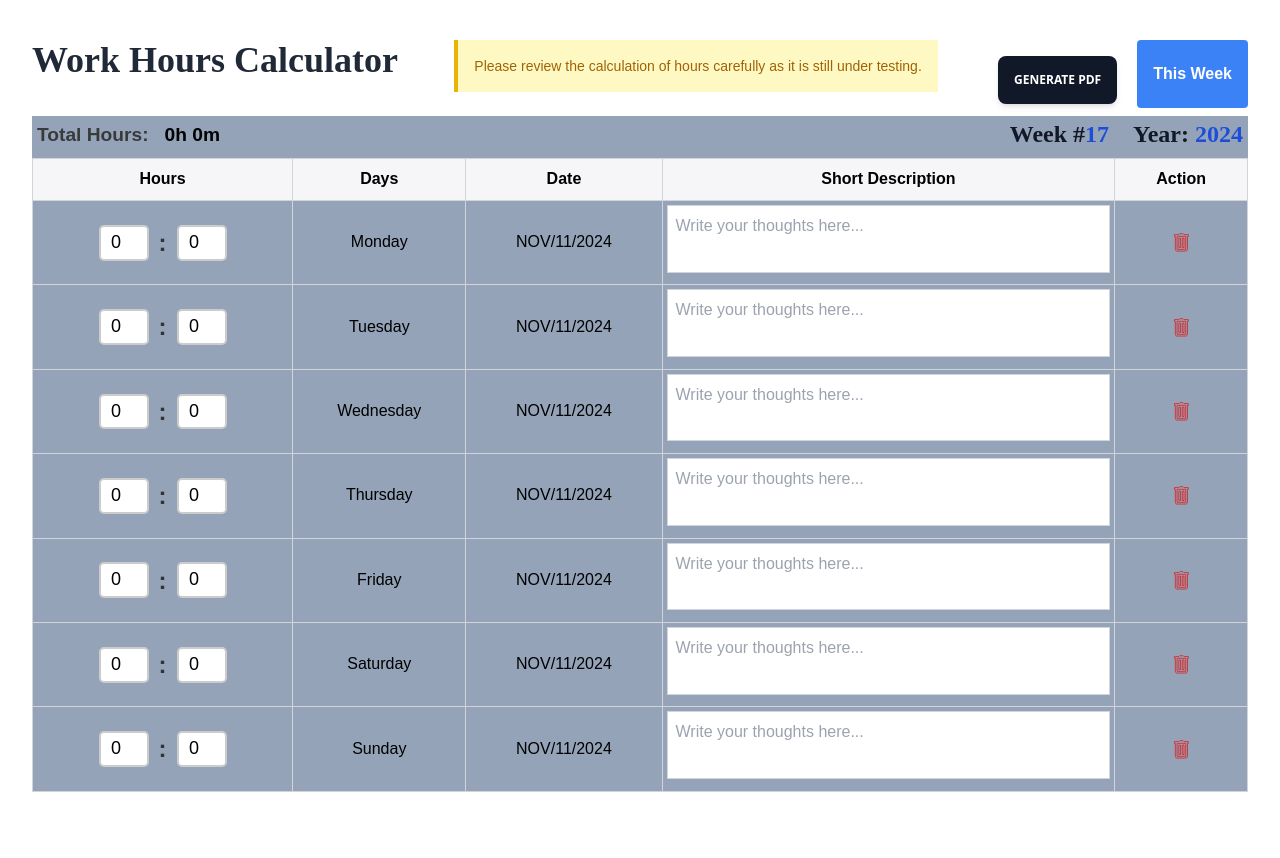
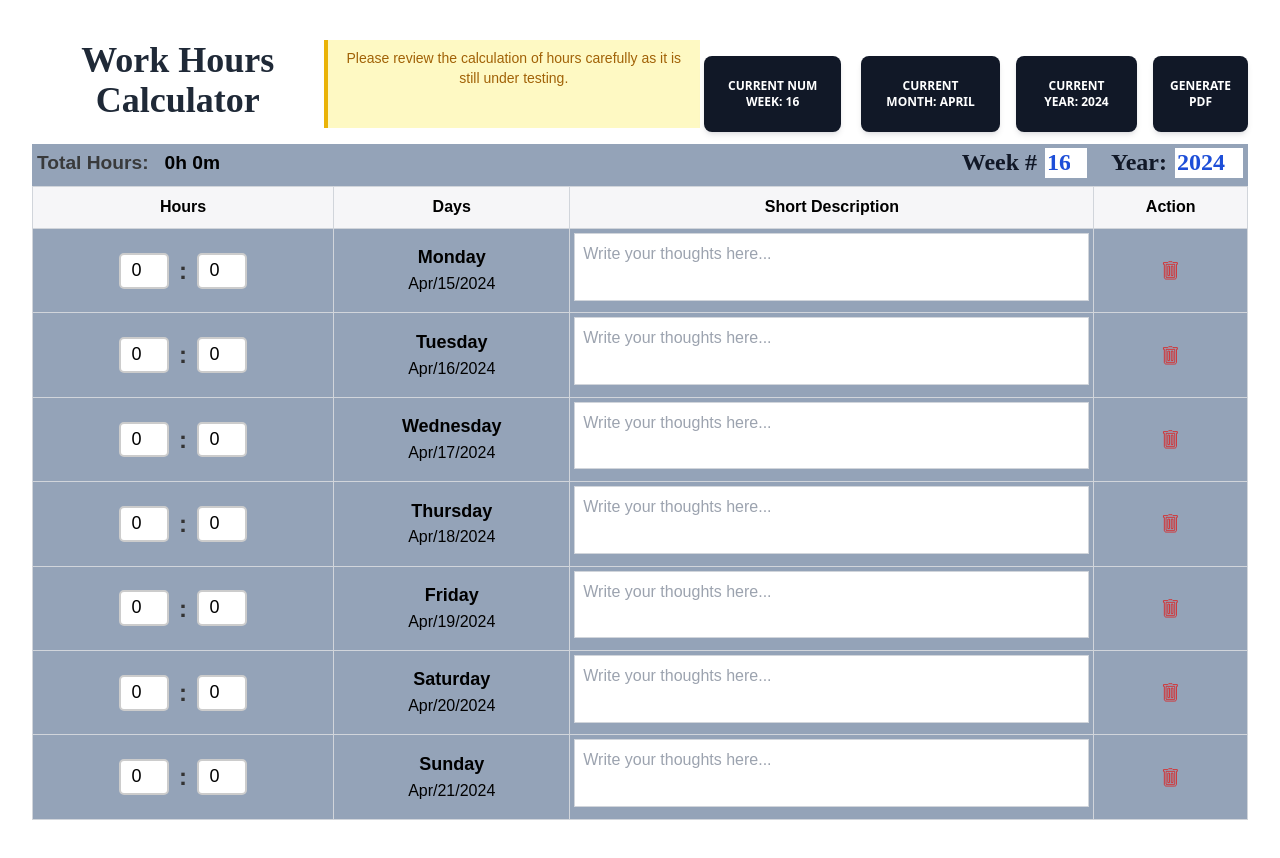
Before and after one commit to Manuelcarbajal/Calc.-Hours, a React (Vite) app: page / in a window 1280 px wide. Before the commit the page ends 832 px from the top, so only its background shows below. Built offline with nearby package versions, Linux system fonts and the light colour scheme.

Commit message:
udpate dias de semana

```diff
--- a/index.html
+++ b/index.html
@@ -3,7 +3,7 @@
 
 <head>
   <meta charset="UTF-8" />
-  <link rel="icon" type="image/svg+xml" href="/hour-svg.svg" />
+  <link rel="icon" type="image/svg+xml" href="/clock-square.svg" />
   <meta name="viewport" content="width=device-width, initial-scale=1.0" />
   <title>Calc. Hours</title>
 </head>
--- a/src/components/PdfGenerator.js
+++ b/src/components/PdfGenerator.js
@@ -1,15 +1,18 @@
 import jsPDF from "jspdf";
 import "jspdf-autotable";
-import { format } from "date-fns";
+import { formateMDY } from "../utils/date/formateMDY.js";
 
 export const PdfGenerator = () => {
   const localStorageData = JSON.parse(localStorage.getItem("table-key"));
+
+  const { week, year, numWeek } = localStorageData;
 
   const total = () => {
     let totalHours = 0;
     let totalMinutes = 0;
 
-    localStorageData.map((data) => {
+    if (localStorageData) {
+      week.map((data) => {
         const { hours, minutes } = data.hour;
         totalHours += parseInt(hours) || 0;
         totalMinutes += parseInt(minutes) || 0;
@@ -20,14 +23,16 @@ export const PdfGenerator = () => {
 
       const formattedTime = `${totalHours}h ${totalMinutes}m`;
       return formattedTime;
+    }
   };
 
   // Crear una nueva instancia de jsPDF
   const pdf = new jsPDF();
+  const customName = `Rpt_${year}_Wk${numWeek}.pdf`;
 
   // Establecer las propiedades del documento
   pdf.setProperties({
-    title: "Week Hours",
+    title: `Week Hours`,
   });
 
   // Título de la página
@@ -58,9 +63,9 @@ export const PdfGenerator = () => {
   const pageHeight = pdf.internal.pageSize.height;
 
   // Iterar sobre los días de la semana
-  localStorageData.forEach((dayData) => {
+  week.forEach((data) => {
     // Verificar si el contenido cabe en la página actual
-    const dayHeight = calculateDayHeight(pdf, dayData);
+    const dayHeight = calculateDayHeight(pdf, data);
     if (yPosition + dayHeight > pageHeight - 30) {
       pdf.addPage(); // Añadir nueva página si no cabe
       yPosition = 15; // Reiniciar la posición Y para la nueva página
@@ -68,21 +73,21 @@ export const PdfGenerator = () => {
 
     pdf.setFontSize(16);
     pdf.setFont("Newsreader", "bold");
-    pdf.text(dayData.day, 13, yPosition); // Escribir el nombre del día
+    pdf.text(data.day, 13, yPosition); // Escribir el nombre del día
 
     //DATE
     pdf.setFontSize(13);
     pdf.setFont("custom", "normal");
-    pdf.text("NOV/11/2024", 50, yPosition);
+    pdf.text(formateMDY(data.date), 50, yPosition);
 
     // HOURS FOR DAY
     pdf.setFont("Newsreader", "bold");
     pdf.setFontSize(11);
     pdf.text("Hours: ", 130, yPosition);
     pdf.setFontSize(14);
-    const hoursText = `${dayData.hour.hours}h:${
-      dayData.hour.minutes < 10 ? "0" : ""
-    }${dayData.hour.minutes}m`;
+    const hoursText = `${data.hour.hours}h:${
+      data.hour.minutes < 10 ? "0" : ""
+    }${data.hour.minutes}m`;
     pdf.text(hoursText, 145, yPosition);
 
     // Descripción
@@ -91,14 +96,13 @@ export const PdfGenerator = () => {
     pdf.setFontSize(10);
     pdf.setFont("custom", "normal");
 
-    const longText = dayData.description || "No description available."; // Si no hay descripción, poner texto predeterminado
+    const longText = data.description || "No description available.";
 
     // Ajustar el texto largo para que encaje en varias líneas
     const textLines = pdf.splitTextToSize(longText, 180); // Ajusta el 180 según el ancho de la página
 
     // Calcular el alto del texto para la descripción
     const textHeight = pdf.getTextDimensions(textLines).h;
-    console.log(textHeight);
 
     // Imprimir el texto en múltiples líneas
     pdf.text(textLines, 13, yPosition + 15);
@@ -127,11 +131,9 @@ export const PdfGenerator = () => {
     pdf.text(`Page ${i} of ${totalPages}`, 185, pageHeight - 10);
   }
 
-  // Guardar el PDF
-  pdf.save("Week_Hours.pdf");
-
   // Abrir el PDF en una nueva pestaña
   const pdfDataUri = pdf.output("datauristring");
+
   const newTab = window.open();
   newTab?.document.write(
     `<iframe width='100%' height='100%' src='${pdfDataUri}'></iframe>`
@@ -141,18 +143,18 @@ export const PdfGenerator = () => {
 // Función para calcular el alto total del día, incluyendo la descripción
 const calculateDayHeight = (pdf, dayData) => {
   pdf.setFontSize(16);
-  const dayHeight = 10; // Aproximadamente la altura del título del día
+  const dayHeight = 10;
 
   pdf.setFontSize(11);
-  const hoursHeight = 10; // Aproximadamente la altura para las horas
+  const hoursHeight = 10;
 
   pdf.setFontSize(15);
-  const descriptionHeight = 9; // Aproximadamente la altura para la etiqueta de descripción
+  const descriptionHeight = 9;
 
   // Ajustar el texto largo para que encaje en varias líneas
   const longText = dayData.description || "No description available.";
   const textLines = pdf.splitTextToSize(longText, 180);
   const textHeight = pdf.getTextDimensions(textLines).h;
 
-  return dayHeight + hoursHeight + descriptionHeight + textHeight + 20; // Espacio extra para márgenes y separación
+  return dayHeight + hoursHeight + descriptionHeight + textHeight + 20;
 };
--- a/src/components/date/getWeekNumber.js
+++ b/src/components/date/getWeekNumber.js
@@ -1,12 +1,24 @@
-export const getWeekNumber = (date, deductWeek = null) => {
-  let d = new Date(date.getTime()); //Creamos un nuevo Date con la fecha de "this".
+export const getWeekNumber = (date, year = null) => {
+  let d = new Date(date.getTime()); // Creamos un nuevo Date con la fecha de "this".
 
-  if (deductWeek) {
-    d.setDate(d.getDate() - deductWeek * 7);
+  if (year) {
+    d.setFullYear(year);
   }
 
-  d.setHours(0, 0, 0, 0); //Nos aseguramos de limpiar la hora.
-  d.setDate(d.getDate() + 4 - (d.getDay() || 7)); // Recorremos los días para asegurarnos de estar "dentro de la semana"
-  //Finalmente, calculamos redondeando y ajustando por la naturaleza de los números en JS:
-  return Math.ceil(((d - new Date(d.getFullYear(), 0, 1)) / 8.64e7 + 1) / 7);
+  const firstDayOfYear = new Date(d.getFullYear(), 0, 1);
+  const firstThursday = new Date(
+    d.getFullYear(),
+    0,
+    1 + ((4 - firstDayOfYear.getDay() + 7) % 7)
+  ); // Primer jueves del año
+
+  console.log(firstThursday);
+
+  // Calculamos la diferencia en días entre la fecha actual y el primer jueves.
+  const daysBetween = Math.floor((d - firstThursday) / (1000 * 60 * 60 * 24));
+
+  // La semana comienza en el primer lunes después del primer jueves
+  const weekNumber = Math.floor(daysBetween / 7 + 1);
+
+  return weekNumber;
 };
--- a/src/data/weekdays.js
+++ b/src/data/weekdays.js
@@ -1,4 +1,7 @@
-export const dataHours = [
+export const dataHours = {
+  year: null,
+  numWeek: null,
+  week: [
     {
       id: 1,
       day: "Monday",
@@ -69,4 +72,5 @@ export const dataHours = [
       },
       description: "",
     },
-];
+  ],
+};
--- a/src/pages/home/Home.jsx
+++ b/src/pages/home/Home.jsx
@@ -1,35 +1,29 @@
-import { useRef, useState } from "react";
 import Table from "./components/Table";
 // import { toPng } from "html-to-image";
 import { PdfGenerator } from "../../components/PdfGenerator";
+import { getWeekNumber } from "../../components/date/getWeekNumber";
 
 const Home = () => {
   const date = new Date();
-  const [numWeek, setNumWeek] = useState(null);
-
-  const elementRef = useRef(null);
-
-  const nextWeek = () => {
-    if (!numWeek) return setNumWeek(1);
-    if (numWeek === 1) return setNumWeek(null);
-  };
-
-  // const htmlToImageConvert = () => {
-  //   toPng(elementRef.current, { cacheBust: false })
-  //     .then((dataUrl) => {
-  //       const link = document.createElement("a");
-  //       link.download = `week-${numWeek}.png`;
-  //       link.href = dataUrl;
-  //       link.click();
-  //     })
-  //     .catch((err) => {
-  //       console.log(err);
-  //     });
-  // };
 
   const generatePdf = () => {
     PdfGenerator();
   };
+
+  const month = [
+    "January",
+    "February",
+    "March",
+    "April",
+    "May",
+    "June",
+    "July",
+    "August",
+    "September",
+    "October",
+    "November",
+    "December",
+  ];
 
   return (
     <>
@@ -38,7 +32,7 @@ const Home = () => {
           Work Hours Calculator
         </h1>
 
-        <div className="bg-yellow-100 border-l-4 border-yellow-500 text-yellow-700 p-4 mb-4">
+        <div className="bg-yellow-100 border-l-4 border-yellow-500 text-yellow-700 p-2 mb-2">
           <p className="text-sm">
             Please review the calculation of hours carefully as it is still
             under testing.
@@ -46,14 +40,24 @@ const Home = () => {
         </div>
 
         <div className="flex space-x-4">
-          {/* <button
-            className="align-middle select-none font-sans font-bold text-center uppercase transition-all disabled:opacity-50 disabled:shadow-none disabled:pointer-events-none text-xs py-2 px-4 rounded-lg bg-gray-900 text-white shadow-md shadow-gray-900/10 hover:shadow-lg hover:shadow-gray-900/20 focus:opacity-[0.85] focus:shadow-none active:opacity-[0.85] active:shadow-none flex items-center gap-3 mt-4 m-1"
+          <button
+            className="align-middle select-none font-sans font-bold text-center uppercase transition-all disabled:opacity-50 disabled:shadow-none disabled:pointer-events-none text-xs  px-4 rounded-lg bg-gray-900 text-white shadow-md shadow-gray-900/10 hover:shadow-lg hover:shadow-gray-900/20 focus:opacity-[0.85] focus:shadow-none active:opacity-[0.85] active:shadow-none flex items-center gap-3 mt-4 m-1"
             type="button"
-            onClick={htmlToImageConvert}
           >
-            Export Image JPG
-          </button> */}
-
+            current Num Week: {getWeekNumber(date)}
+          </button>
+          <button
+            className="align-middle select-none font-sans font-bold text-center uppercase transition-all disabled:opacity-50 disabled:shadow-none disabled:pointer-events-none text-xs  px-4 rounded-lg bg-gray-900 text-white shadow-md shadow-gray-900/10 hover:shadow-lg hover:shadow-gray-900/20 focus:opacity-[0.85] focus:shadow-none active:opacity-[0.85] active:shadow-none flex items-center gap-3 mt-4 m-1"
+            type="button"
+          >
+            current Month: {month[date.getMonth()]}
+          </button>
+          <button
+            className="align-middle select-none font-sans font-bold text-center uppercase transition-all disabled:opacity-50 disabled:shadow-none disabled:pointer-events-none text-xs  px-4 rounded-lg bg-gray-900 text-white shadow-md shadow-gray-900/10 hover:shadow-lg hover:shadow-gray-900/20 focus:opacity-[0.85] focus:shadow-none active:opacity-[0.85] active:shadow-none flex items-center gap-3 mt-4 m-1"
+            type="button"
+          >
+            current Year: {date.getFullYear()}
+          </button>
           <button
             className="align-middle select-none font-sans font-bold text-center uppercase transition-all disabled:opacity-50 disabled:shadow-none disabled:pointer-events-none text-xs py-2 px-4 rounded-lg bg-gray-900 text-white shadow-md shadow-gray-900/10 hover:shadow-lg hover:shadow-gray-900/20 focus:opacity-[0.85] focus:shadow-none active:opacity-[0.85] active:shadow-none flex items-center gap-3 mt-4 m-1"
             type="button"
@@ -61,16 +65,9 @@ const Home = () => {
           >
             Generate PDF
           </button>
-
-          <button
-            className="bg-blue-500 hover:bg-blue-600 text-white font-semibold py-2 px-4 rounded focus:outline-none focus:shadow-outline"
-            onClick={nextWeek}
-          >
-            {!numWeek ? "This Week" : "Previous Week"}
-          </button>
         </div>
       </div>
-      <Table date={date} numWeek={numWeek} elementRef={elementRef} />{" "}
+      <Table date={date} />
     </>
   );
 };
--- a/src/pages/home/components/InputHours.jsx
+++ b/src/pages/home/components/InputHours.jsx
@@ -36,7 +36,7 @@ const InputHours = ({ day, data, setData }) => {
   const onChange = (e, id) => {
     const { value, name } = e.target;
 
-    const newData = data.map((day) => {
+    const newData = (data?.week || []).map((day) => {
       if (day.id === id) {
         return {
           ...day,
@@ -50,9 +50,12 @@ const InputHours = ({ day, data, setData }) => {
       return day;
     });
 
-    localStorage.setItem("table-key", JSON.stringify(newData));
+    localStorage.setItem(
+      "table-key",
+      JSON.stringify({ ...data, week: newData })
+    );
 
-    setData(newData);
+    setData({ ...data, week: newData });
   };
 
   return (
--- a/src/pages/home/components/Table.jsx
+++ b/src/pages/home/components/Table.jsx
@@ -2,22 +2,118 @@ import { useEffect, useState } from "react";
 import { dataHours } from "../../../data/weekdays";
 import InputHours from "./InputHours";
 import { getWeekNumber } from "../../../components/date/getWeekNumber";
+import { formateMDY } from "../../../utils/date/formateMDY.js";
 
 import "../styles/Table.css";
 
-const Table = ({ date, numWeek, elementRef }) => {
+const Table = ({ date }) => {
   const localStorageData = JSON.parse(localStorage.getItem("table-key"));
 
   const [data, setData] = useState([]);
+  const [stateNumWeek, setNumWeek] = useState(
+    localStorageData?.numWeek || parseInt(getWeekNumber(date))
+  );
+  const [stateYear, setYear] = useState(
+    localStorageData?.year || parseInt(date.getFullYear())
+  );
 
+  const currentNumWeek = getWeekNumber(date, stateYear);
+  const weekNumber = getWeekNumber(date, stateYear, stateNumWeek);
+
+  const saveToLocalStorage = (newData) => {
+    localStorage.setItem("table-key", JSON.stringify(newData));
+  };
+
+  useEffect(() => {
+    if (!localStorageData) {
+      console.log("no existe");
+      const initialData = {
+        ...dataHours,
+        year: date.getFullYear(),
+        numWeek: getWeekNumber(date),
+        week: dataHours.week.map((day) => {
+          day.date = dateforDay(date, day.id);
+          return day;
+        }),
+      };
+
+      saveToLocalStorage(initialData);
+    }
+  }, []);
+
+  //update data
   useEffect(() => {
     setData(localStorageData || dataHours);
   }, []);
 
-  const onChange = (e, id) => {
+  useEffect(() => {
+    saveToLocalStorage({ ...data });
+  }, [data]);
+
+  const onChangeDate = ({ target: { name, value } }) => {
+    const isLeapYear = (year) => {
+      return (year % 4 === 0 && year % 100 !== 0) || year % 400 === 0;
+    };
+    const getMaxWeeks = (year) => {
+      const firstDayOfYear = new Date(year, 0, 1); // 1 de enero del año
+
+      // Si el año empieza en jueves o es bisiesto y empieza en miércoles, tiene 53 semanas
+      return firstDayOfYear.getDay() === 4 ||
+        (isLeapYear(year) && firstDayOfYear.getDay() === 3)
+        ? 53
+        : 52;
+    };
+    const maxWeek = getMaxWeeks();
+    const updatedValue =
+      name === "numWeek" && (parseInt(value) > maxWeek || parseInt(value) <= 0)
+        ? currentNumWeek
+        : parseInt(value);
+
+    const updatedData = {
+      ...data,
+      [name]: updatedValue,
+      week: data?.week.map((day) => {
+        day.date = dateforDay(
+          date,
+          day.id,
+          name === "year" ? updatedValue : stateYear,
+          name === "numWeek" ? updatedValue : stateNumWeek
+        );
+        return day;
+      }),
+    };
+
+    if (name === "numWeek") setNumWeek(updatedValue);
+
+    if (name === "year") setYear(updatedValue);
+
+    setData(updatedData);
+  };
+
+  const dateforDay = (date, numDay, year = null, numWeek = weekNumber) => {
+    if (!year) {
+      year = date.getFullYear();
+    }
+
+    function getFromWD(w, d, y) {
+      let jan4 = new Date(y, 0, 4); // El 4 de enero siempre está en la primera semana ISO
+      let firstMonday = new Date(
+        jan4.setDate(jan4.getDate() - (jan4.getDay() || 7) + 1)
+      );
+      return new Date(
+        firstMonday.setDate(firstMonday.getDate() + (w - 1) * 7 + (d - 1))
+      );
+    }
+
+    const newDate = getFromWD(numWeek, numDay, year);
+
+    return newDate;
+  };
+
+  const onChangeDay = (e, id) => {
     const { value, name } = e.target;
 
-    const newData = data.map((day) => {
+    const newData = (data?.week || []).map((day) => {
       if (day.id === id) {
         return { ...day, [name]: value };
       }
@@ -25,14 +121,12 @@ const Table = ({ date, numWeek, elementRef }) => {
       return day;
     });
 
-    localStorage.setItem("table-key", JSON.stringify(newData));
-
-    setData(newData);
+    setData({ ...data, week: newData });
   };
 
   const handelRestore = (day, id) => {
     if (confirm(`Do you want to reset the day ${day}? `)) {
-      const newData = data.map((day) => {
+      const newData = data?.week.map((day) => {
         if (day.id === id) {
           return {
             ...day,
@@ -47,8 +141,7 @@ const Table = ({ date, numWeek, elementRef }) => {
         return day;
       });
 
-      localStorage.setItem("table-key", JSON.stringify(newData));
-      setData(newData);
+      setData({ ...data, week: newData });
     }
   };
 
@@ -56,7 +149,7 @@ const Table = ({ date, numWeek, elementRef }) => {
     let totalHours = 0;
     let totalMinutes = 0;
 
-    data.map((data) => {
+    (data?.week || []).map((data) => {
       const { hours, minutes } = data.hour;
       totalHours += parseInt(hours) || 0;
       totalMinutes += parseInt(minutes) || 0;
@@ -72,7 +165,7 @@ const Table = ({ date, numWeek, elementRef }) => {
   return (
     <>
       <div className="container">
-        <div className="header" ref={elementRef}>
+        <div className="header">
           <div className="header-content">
             <div className="total-hours">
               <div className="hours-label">Total Hours: </div>
@@ -82,11 +175,26 @@ const Table = ({ date, numWeek, elementRef }) => {
               <h4 className="week-number">
                 Week #
                 <span className="highlight">
-                  {getWeekNumber(date, numWeek)}
+                  <input
+                    className="numWeek"
+                    type="number"
+                    name="numWeek"
+                    onChange={onChangeDate}
+                    value={stateNumWeek}
+                  />
                 </span>
               </h4>
               <h4 className="year">
-                Year: <span className="highlight">{date.getFullYear()}</span>
+                Year:
+                <span className="highlight">
+                  <input
+                    className="fullYear"
+                    type="number"
+                    name="year"
+                    onChange={onChangeDate}
+                    value={stateYear}
+                  />
+                </span>
               </h4>
             </div>
           </div>
@@ -97,21 +205,21 @@ const Table = ({ date, numWeek, elementRef }) => {
                 <tr className="table-header">
                   <th className="table-heading">Hours</th>
                   <th className="table-heading">Days</th>
-                  <th className="table-heading">Date</th>
-
                   <th className="table-heading">Short Description</th>
                   <th className="table-heading">Action</th>
                 </tr>
               </thead>
 
-              {data.map((day) => (
+              {(data?.week || []).map((day) => (
                 <tbody id="attendees-list" key={day.id}>
                   <tr>
                     <td className="table-cell">
                       <InputHours data={data} setData={setData} day={day} />
                     </td>
-                    <td className="table-cell">{day.day}</td>
-                    <td className="table-cell">NOV/11/2024</td>
+                    <td className="table-cell table-date">
+                      <div className="day-label">{day.day}</div>
+                      <div className="date-label">{formateMDY(day.date)}</div>
+                    </td>
 
                     <td className="table-cell description">
                       <textarea
@@ -119,7 +227,7 @@ const Table = ({ date, numWeek, elementRef }) => {
                         value={day.description}
                         className="description-input"
                         placeholder="Write your thoughts here..."
-                        onChange={(e) => onChange(e, day.id)}
+                        onChange={(e) => onChangeDay(e, day.id)}
                       />
                     </td>
                     <td className="table-cell action">
--- a/src/pages/home/styles/Table.css
+++ b/src/pages/home/styles/Table.css
@@ -31,6 +31,24 @@
 
 .highlight {
   color: #1d4ed8;
+}
+
+.highlight input {
+  height: 30px;
+  margin-left: 8px;
+  padding: 2px;
+}
+
+.highlight .fullYear {
+  width: 68px;
+  height: 30px;
+  margin-left: 8px;
+}
+
+.highlight .numWeek {
+  width: 42px;
+  height: 30px;
+  margin-left: 8px;
 }
 
 .total-hours {
@@ -79,6 +97,20 @@
   padding: 4px;
 }
 
+.table-date {
+  display: flex;
+  flex-direction: column;
+}
+
+.table-date .day-label {
+  font-size: 18px;
+  font-weight: 600;
+}
+
+.table-date .date-label {
+  font-size: 16px;
+}
+
 .description-input {
   padding: 0.5rem;
   border: 1px solid #d1d5db;
--- /dev/null
+++ b/src/utils/date/formateMDY.js
@@ -0,0 +1,7 @@
+export const formateMDY = (date) => {
+  const d = new Date(date);
+  function getMonthName(date) {
+    return date.toLocaleString("en-US", { month: "short" });
+  }
+  return date ? `${getMonthName(d)}/${d.getDate()}/${d.getFullYear()}` : "";
+};
```
Also changed, not shown: public/clock-square.svg (added). Lines whose indentation alone changed are shown as unchanged.
